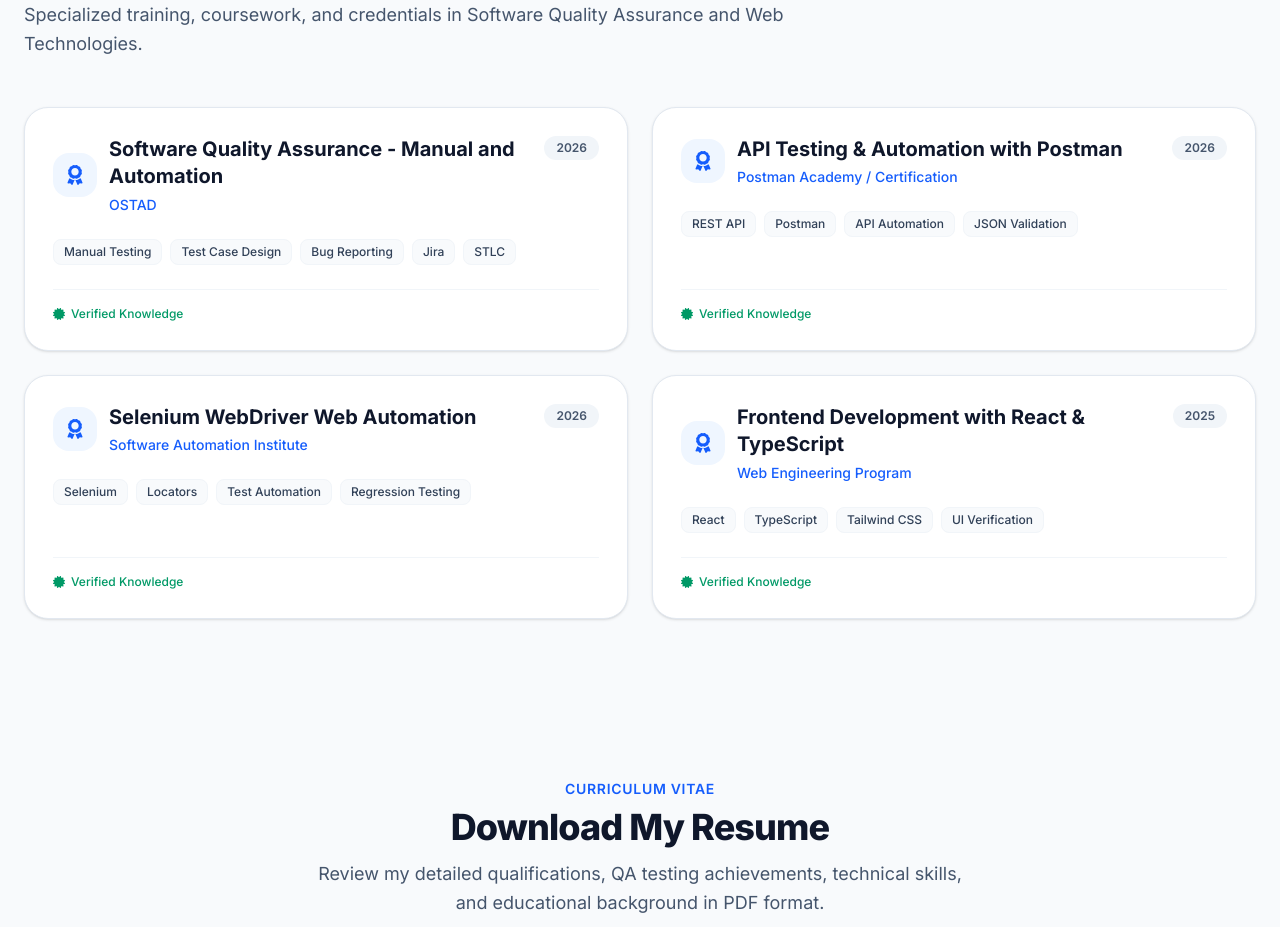
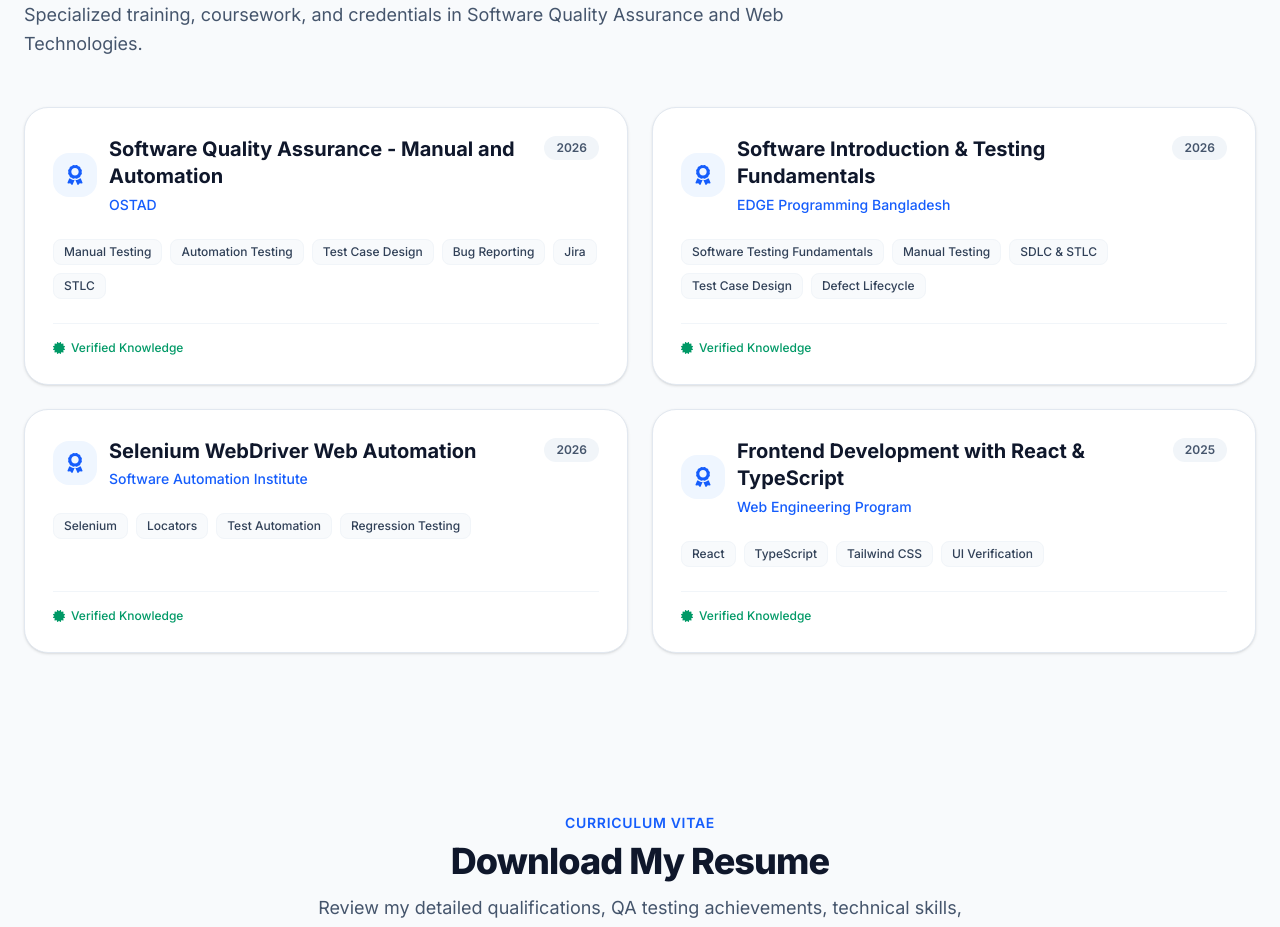
Before and after one commit to naimuropu-cell/naimuropu-cell.github.io, a React (Vite) app: page / in a window 1280 px wide. Shown: the part 7620-8547 px from the top of the page. Built offline with nearby package versions, Linux system fonts and the light colour scheme.

Commit message:
Update certification 2 to Software Introduction & Testing Fundamentals (EDGE Programming Bangladesh)

```diff
--- a/src/data/certifications.ts
+++ b/src/data/certifications.ts
@@ -15,6 +15,7 @@ export const certifications: Certification[] = [
     issueDate: "2026",
     skills: [
       "Manual Testing",
+      "Automation Testing",
       "Test Case Design",
       "Bug Reporting",
       "Jira",
@@ -23,10 +24,16 @@ export const certifications: Certification[] = [
   },
   {
     id: 2,
-    title: "API Testing & Automation with Postman",
-    issuer: "Postman Academy / Certification",
+    title: "Software Introduction & Testing Fundamentals",
+    issuer: "EDGE Programming Bangladesh",
     issueDate: "2026",
-    skills: ["REST API", "Postman", "API Automation", "JSON Validation"],
+    skills: [
+      "Software Testing Fundamentals",
+      "Manual Testing",
+      "SDLC & STLC",
+      "Test Case Design",
+      "Defect Lifecycle",
+    ],
   },
   {
     id: 3,
```
